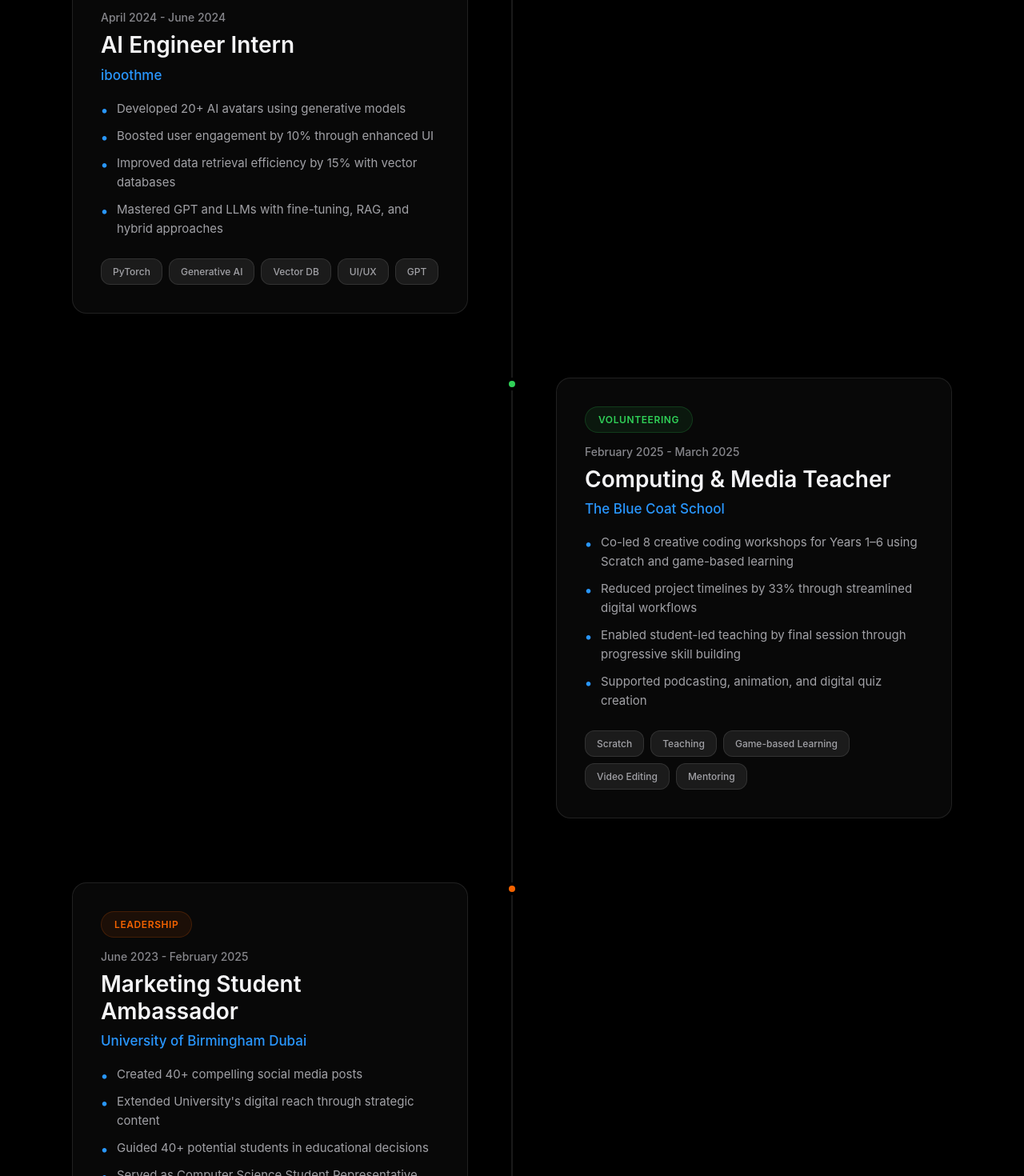
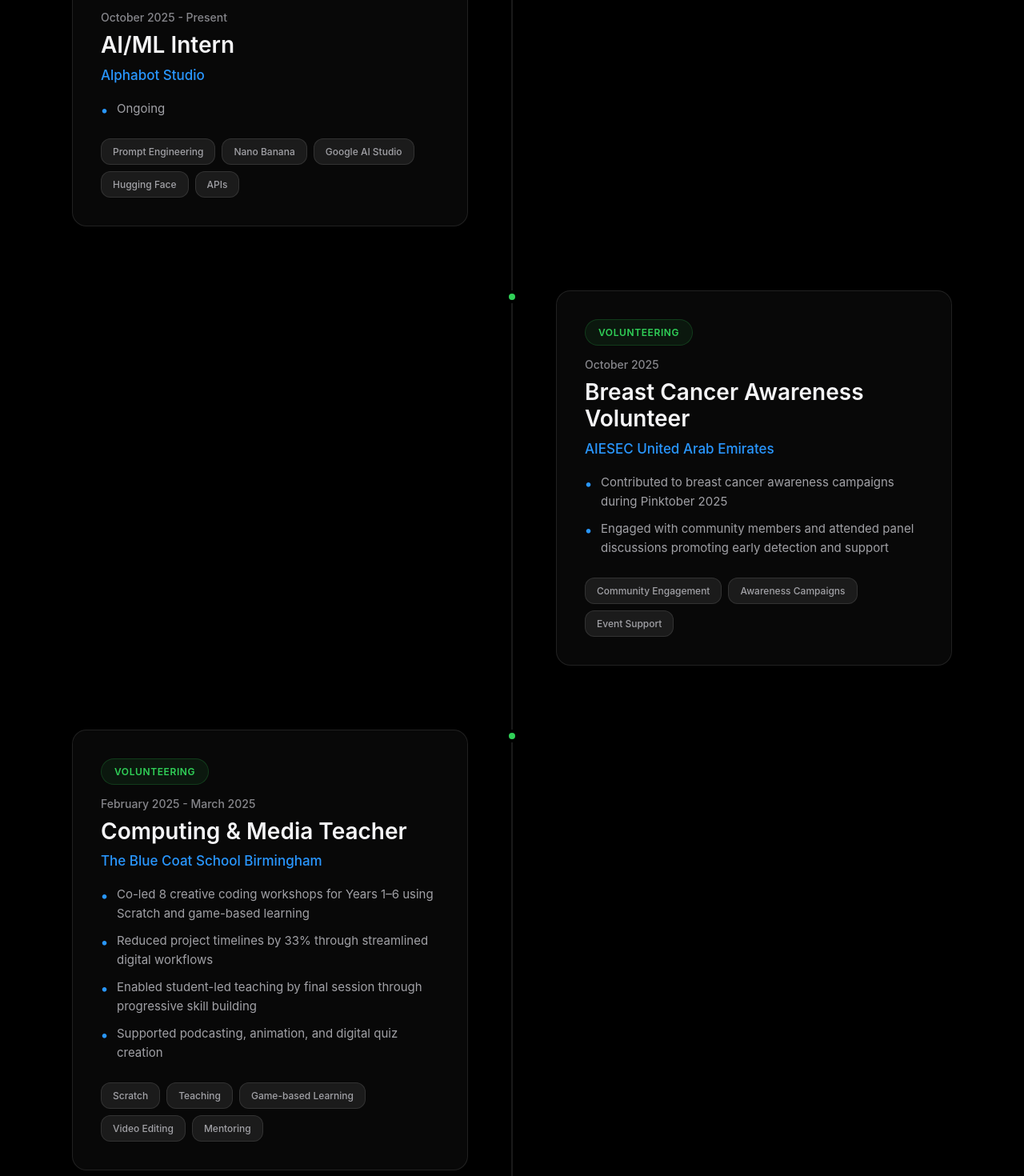
Before and after one commit to isha-ingersol/isha-portfolio, a React (Create React App) app: page / in a window 1280 px wide. Shown: the part 4780-6250 px from the top of the page at 80% size. Built offline with nearby package versions, Linux system fonts and the light colour scheme.

Commit message:
Modifications to Experience Page

```diff
--- a/src/components/Experience/Experience.js
+++ b/src/components/Experience/Experience.js
@@ -5,16 +5,31 @@
 
 import React, { useState } from 'react';
 import './Experience.css';
+import { experienceData } from '../../data/experienceData';
 
-// Import from external data file
-import { experienceData } from '../../data/experienceData';
+const sortByDateDesc = (data) => {
+    return [...data].sort((a, b) => {
+        const parseStartDate = (dateStr) => {
+            if (!dateStr || typeof dateStr !== 'string') return new Date(0); // fallback for invalid
+            // Treat "Present" or "Ongoing" as the latest date
+            if (dateStr.toLowerCase().includes('present') || dateStr.toLowerCase().includes('ongoing')) {
+                return new Date(); // today
+            }
+            const [start] = dateStr.split(' - ');
+            return new Date(start);
+        };
+        return parseStartDate(b.date) - parseStartDate(a.date);
+    });
+};
 
 const Experience = () => {
     const [activeFilter, setActiveFilter] = useState('all');
 
-    const filteredExperiences = activeFilter === 'all'
-        ? experienceData
-        : experienceData.filter(exp => exp.type === activeFilter);
+    const filteredExperiences = sortByDateDesc(
+        activeFilter === 'all'
+            ? experienceData
+            : experienceData.filter(exp => exp.type === activeFilter)
+    );
 
     const getTypeColor = (type) => {
         const colors = {
@@ -145,7 +160,7 @@
                     </div>
                     <div className="stat-item">
                         <span className="stat-number">{stats.volunteering}</span>
-                        <span className="stat-label">Volunteer Projects</span>
+                        <span className="stat-label">Volunteering Events</span>
                     </div>
                 </div>
             </div>
--- a/src/data/experienceData.js
+++ b/src/data/experienceData.js
@@ -6,22 +6,19 @@
 export const experienceData = [
     {
         id: 1,
-        title: "AI Engineer Intern",
-        company: "iboothme",
-        date: "April 2024 - June 2024",
+        title: "AI/ML Intern",
+        company: "Alphabot Studio",
+        date: "October 2025 - Present",
         type: "internship", // Type tag
         achievements: [
-            "Developed 20+ AI avatars using generative models",
-            "Boosted user engagement by 10% through enhanced UI",
-            "Improved data retrieval efficiency by 15% with vector databases",
-            "Mastered GPT and LLMs with fine-tuning, RAG, and hybrid approaches"
+            "Ongoing"
         ],
-        skills: ["PyTorch", "Generative AI", "Vector DB", "UI/UX", "GPT"]
+        skills: ["Prompt Engineering", "Nano Banana", "Google AI Studio", "Hugging Face", "APIs"]
     },
     {
         id: 2,
         title: "Computing & Media Teacher",
-        company: "The Blue Coat School",
+        company: "The Blue Coat School Birmingham",
         date: "February 2025 - March 2025",
         type: "volunteering", // Type tag
         achievements: [
@@ -49,15 +46,14 @@
     {
         id: 4,
         title: "Breast Cancer Awareness Volunteer",
-        company: "Community Initiative",
-        date: "October 2024",
+        company: "AIESEC United Arab Emirates",
+        date: "October 2025",
         type: "volunteering", // Type tag
         achievements: [
-            "Contributed to breast cancer awareness campaigns during October 2024",
-            "Engaged with community members to promote early detection and support",
-            "Participated in fundraising and educational events"
+            "Contributed to breast cancer awareness campaigns during Pinktober 2025",
+            "Engaged with community members and attended panel discussions promoting early detection and support",
         ],
-        skills: ["Community Engagement", "Awareness Campaigns", "Event Support", "Public Speaking"]
+        skills: ["Community Engagement", "Awareness Campaigns", "Event Support"]
     },
     {
         id: 5,
@@ -92,7 +88,7 @@
         title: "Partnership Lead",
         company: "Startupscale360 FZCO",
         date: "July 2022 - October 2022",
-        type: "leadership", // Type tag
+        type: "internship", // Type tag
         achievements: [
             "Engaged with 50+ potential sponsors for Entrepreneurship World Cup",
             "Identified and vetted 25+ promising startups",
@@ -100,7 +96,32 @@
             "Reduced meeting time by 25% through efficiency improvements"
         ],
         skills: ["Partnership Development", "Business Strategy", "Presentations", "Networking", "Project Management"]
-    }
+    },
+    {
+        id: 8,
+        title: "Software Engineer Intern",
+        company: "blackNgreen",
+        date: "December 2023 - February 2024",
+        type: "internship", // Type tag
+        achievements: [
+            "Developed 20+ AI avatars using generative models",
+            "Boosted user engagement by 10% through enhanced UI",
+            "Improved data retrieval efficiency by 15% with vector databases",
+            "Mastered GPT and LLMs with fine-tuning, RAG, and hybrid approaches"
+        ],
+        skills: ["PyTorch", "Generative AI", "Vector DB", "UI/UX", "GPT"]
+    },
+    {
+        id: 9,
+        title: "Student Ambassador",
+        company: "University of Birmingham Dubai",
+        date: "X XXXX - X XXXX",
+        type: "leadership", // Type tag
+        achievements: [
+            "X",
+        ],
+        skills: ["X", "X", "X", "X"]
+    },
 ];
 
 // Helper function to get experiences by type
```
